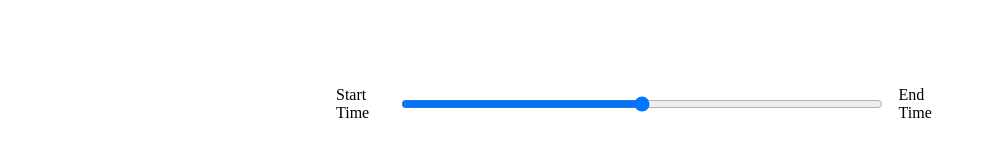
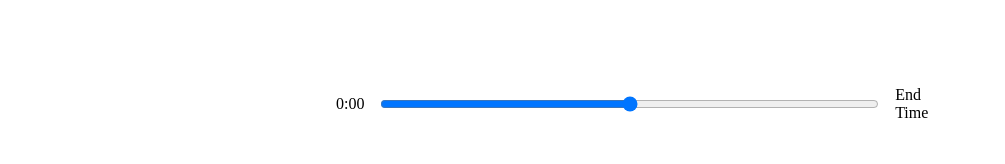
Before and after one commit to DeanDal1000/Music-Player, a React (Create React App) app: page / in a window 1280 px wide. Shown: the part 447-611 px from the top of the page, without its empty margins (0-1005 px from the left). Built offline with nearby package versions, Linux system fonts and the light colour scheme.

Commit message:
Shows Time

```diff
--- a/src/components/Player.js
+++ b/src/components/Player.js
@@ -1,4 +1,4 @@
-import React, { useRef } from 'react';
+import React, { useRef, useState } from 'react';
 import { FontAwesomeIcon } from '@fortawesome/react-fontawesome';
 import {
   faPlay,
@@ -20,11 +20,32 @@
       setPlaying(!playing);
     }
   };
+
+  //Time Handler
+  const timeHandler = (e) => {
+    const current = e.target.currentTime;
+    const duration = e.target.duration;
+    setSongInfo({ ...songInfo, currentTime: current, duration });
+  };
+
+  //State
+  const [songInfo, setSongInfo] = useState({
+    currentTime: null,
+    duration: null,
+  });
+
+  //Format Time
+  const getTime = (time) => {
+    return (
+      Math.floor(time / 60) + ':' + ('0' + Math.floor(time % 60)).slice(-2)
+    );
+  };
+
   return (
     <div className="player-container">
       <div className="time-controller">
-        <p>Start Time</p>
-        <input type="range" />
+        <p>{getTime(songInfo.currentTime)}</p>
+        <input type="range"></input>
         <p>End Time</p>
       </div>
       <div className="play-controller">
@@ -37,7 +58,11 @@
         />
         <FontAwesomeIcon className="forward" size="3x" icon={faAngleRight} />
       </div>
-      <audio ref={audioRef} src={currentSong.audio}></audio>
+      <audio
+        onTimeUpdate={timeHandler}
+        ref={audioRef}
+        src={currentSong.audio}
+      ></audio>
     </div>
   );
 };
--- a/src/styles/_player.scss
+++ b/src/styles/_player.scss
@@ -9,10 +9,10 @@
 .time-controller {
   width: 50%;
   display: flex;
+  align-items: center;
   input {
     width: 100%;
     //Top & Bottom
-    padding: 1rem 2rem;
     cursor: pointer;
   }
   p {
```
